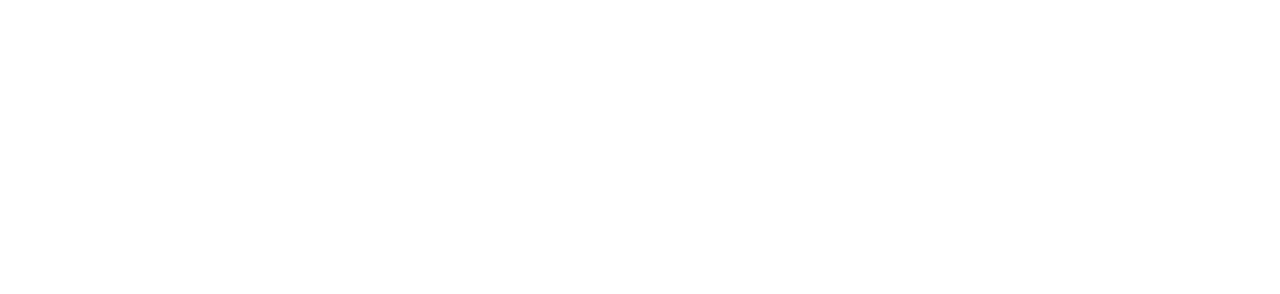
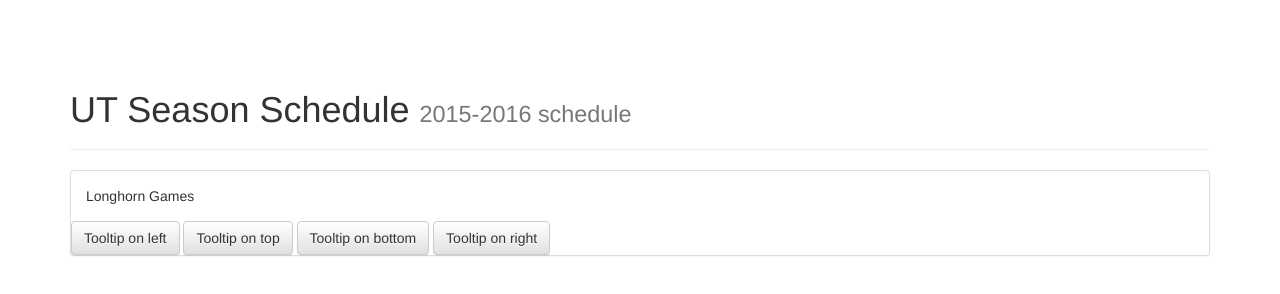
Before and after one commit to faria14/bootstrap-test, a plain HTML site: page index.html in a window 1280 px wide. Drawn offline with nearby package versions, Linux system fonts and the light colour scheme.

Commit message:
Add some buttons and a header

```diff
--- a/index.html
+++ b/index.html
@@ -24,7 +24,26 @@
         <script src="js/vendor/modernizr-2.8.3-respond-1.4.2.min.js"></script>
     </head>
     <body>
-        <script src="//ajax.googleapis.com/ajax/libs/jquery/1.11.2/jquery.min.js"></script>
+      <div class="container">
+      <div class="page-header">
+  <h1>UT Season Schedule <small>2015-2016 schedule</small></h1>
+    </div>
+    </div>
+  <div class="container">
+  <div class="panel panel-default">
+<div class="panel-body">
+  Longhorn Games
+</div>
+<button type="button" class="btn btn-default" data-toggle="tooltip" data-placement="left" title="Tooltip on left">Tooltip on left</button>
+
+<button type="button" class="btn btn-default" data-toggle="tooltip" data-placement="top" title="Tooltip on top">Tooltip on top</button>
+
+<button type="button" class="btn btn-default" data-toggle="tooltip" data-placement="bottom" title="Tooltip on bottom">Tooltip on bottom</button>
+
+<button type="button" class="btn btn-default" data-toggle="tooltip" data-placement="right" title="Tooltip on right">Tooltip on right</button>
+</div>
+</div>
+        <script src="http://ajax.googleapis.com/ajax/libs/jquery/1.11.2/jquery.min.js"></script>
         <script>window.jQuery || document.write('<script src="js/vendor/jquery-1.11.2.min.js"><\/script>')</script>
 
         <script src="js/vendor/bootstrap.min.js"></script>
```
